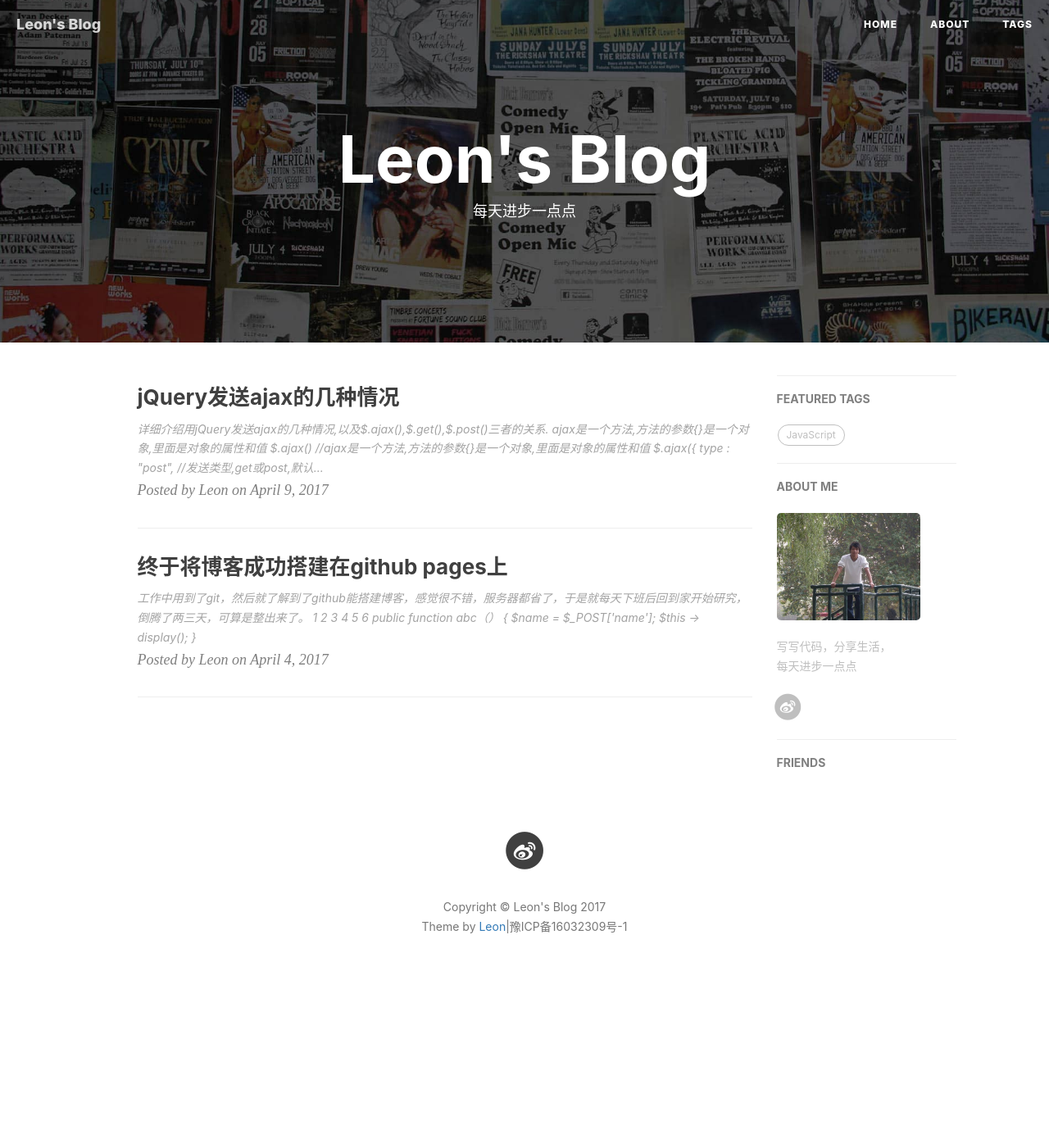
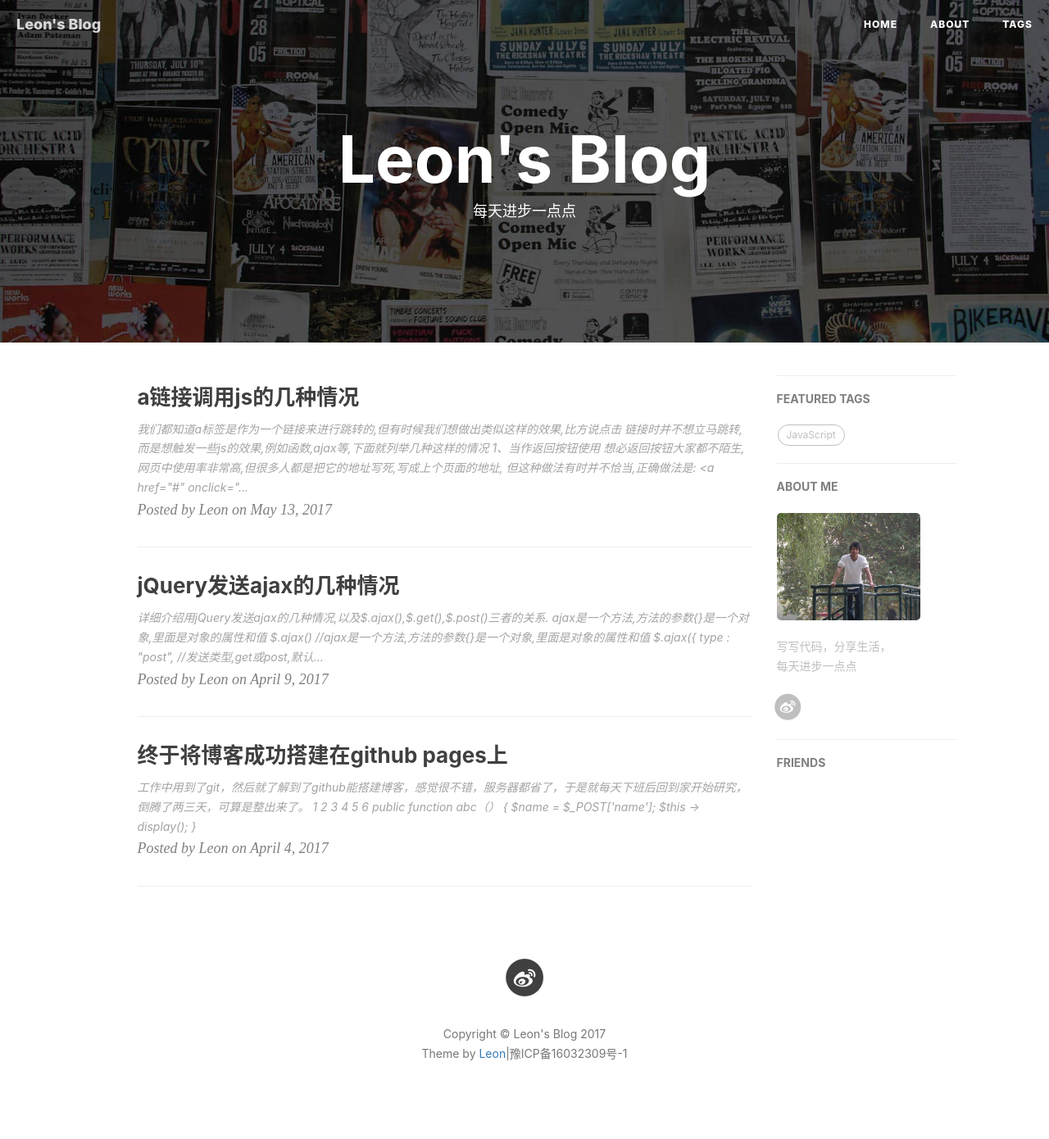
Before and after one commit to wl236179666/wl236179666.github.com, a Jekyll site: the page built from index.html, in a window 1280 px wide. Shown: the whole page at 82% size. Built offline with Jekyll 4.4.1, drawn with Linux system fonts in a browser that asks for light colours; nearby versions of some CDN libraries; the list of posts is cut into pages by our own code; comment, search, counter and statistics services are not loaded; before the commit the page ends 1235 px from its top, so only the background shows below that.

Commit message:
发表新文章

````diff
--- /dev/null
+++ b/_posts/2017-05-13-006.md
@@ -0,0 +1,44 @@
+---
+layout:     post
+title:      "a链接调用js的几种情况"
+date:       2017-05-13 16:44:32
+author:     "Leon"
+header-img: "img/post-bg-nextgen-web-pwa.jpg"
+header-mask: 0.3
+catalog:    true
+tags:
+    - JavaScript
+---
+<p>我们都知道a标签是作为一个链接来进行跳转的,但有时候我们想做出类似这样的效果,比方说点击
+链接时并不想立马跳转,而是想触发一些js的效果,例如函数,ajax等,下面就列举几种这样的情况</p>
+
+### 1、当作返回按钮使用
+想必返回按钮大家都不陌生,网页中使用率非常高,但很多人都是把它的地址写死,写成上个页面的地址,
+但这种做法有时并不恰当,正确做法是:
+
+```javascript
+<a href="#" onclick="javaScript:history.back(-1);">返回</a>
+```
+  或者是
+```javascript
+<a href="#" onclick="javascript:history.Go(-1);">上一页</a>
+```
+这样能准确返回上次浏览的网页
+### 2、触发js函数,点击处理数据,而不是跳转
+```javascript
+<a href="javascript:void(0);" onclick="js_method()">链接名</a>
+```
+这是最常用,也是最好用的一种形式.这里,onclick方法负责执行js函数，而void是一个操作符，void(0)返回undefined，地址不发生跳转。
+
+ 或者是
+ ```javascript
+ <a href="javascript:;" onclick="js_method()">上一页</a>
+ ```
+ 区别只是执行了一条空的js代码。
+### 3、还是触发js事件,区别只是执行了一条空的js代码
+```javascript
+<a href="#" onclick="js_method();return false;">链接名</a>
+```
+执行了js函数后return false，页面不发生跳转，执行后还是在页面的当前位置。
+
+当然,a链接还有其他的用途,如设置锚点等,这里就不介绍了,朋友们还有更使用的技巧,欢迎补充!
--- a/about.html
+++ b/about.html
@@ -18,7 +18,7 @@ header-img: "img/post-bg-miui6.jpg"
     <blockquote><p>写写代码，分享人生，<br>
     每天进步一点点</p></blockquote>
 
-    <p>Hey，我是<strong>王亮</strong>，PHP初级程序员，在工作中，每天都能学到很多新的技能，为了能够持续升级防止技能报废，特开此博客，记录学习到的新知识，将经常用到的代码也写在这里，提高工作效率。另外也希望与读者朋友们交流技术。</p>
+    <p>Hey，我是<strong>王亮</strong>，PHP程序员，在工作中，每天都能学到很多新的技能，为了能够持续升级防止技能报废，特开此博客，记录学习到的新知识，将经常用到的代码也写在这里，提高工作效率。另外也希望与读者朋友们交流技术。</p>
 
     <p>代码排版强迫症患者，书买得比看得多患者，间歇性感伤患者，习惯性熬夜患者。</p>
     <!--<h5>Talks</h5>-->
````
